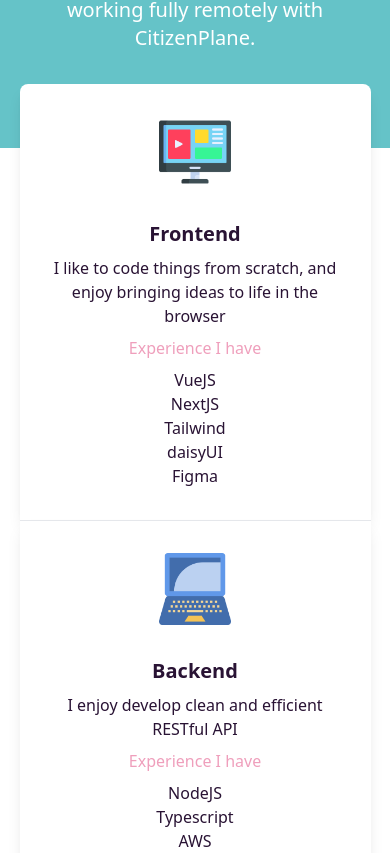
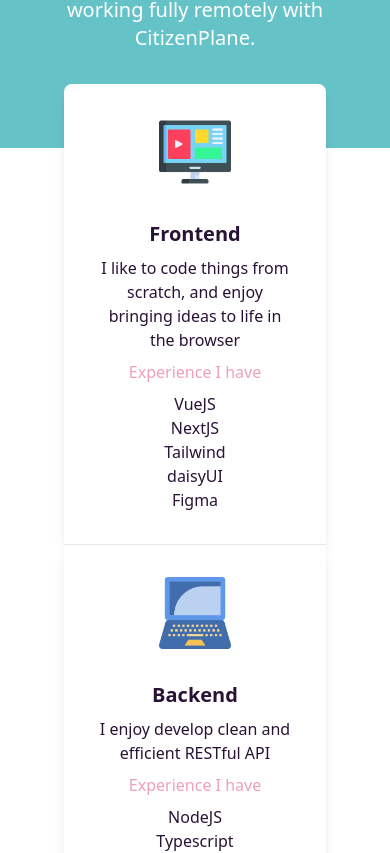
Before and after one commit to Fendry02/portfolio, a Next.js app: page / in a window 390 px wide. Shown: the part 1391-2244 px from the top of the page. Built offline with nearby package versions, Linux system fonts and the light colour scheme; a web font is replaced by a local one.

Commit message:
fix skills section padding

```diff
--- a/app/components/skills.tsx
+++ b/app/components/skills.tsx
@@ -9,7 +9,7 @@ export default function Skills() {
 
   return (
     <section className="text-center">
-      <div className="mx-auto max-w-[90%] columns-1 sm:columns-3 gap-x-8">
+      <div className="mx-auto px-16 columns-1 sm:columns-3 gap-x-8">
         <div className="relative rounded-t-lg border-0 sm:rounded-lg bg-base-100 shadow-lg -top-16">
           <figure>
             <Image
```
